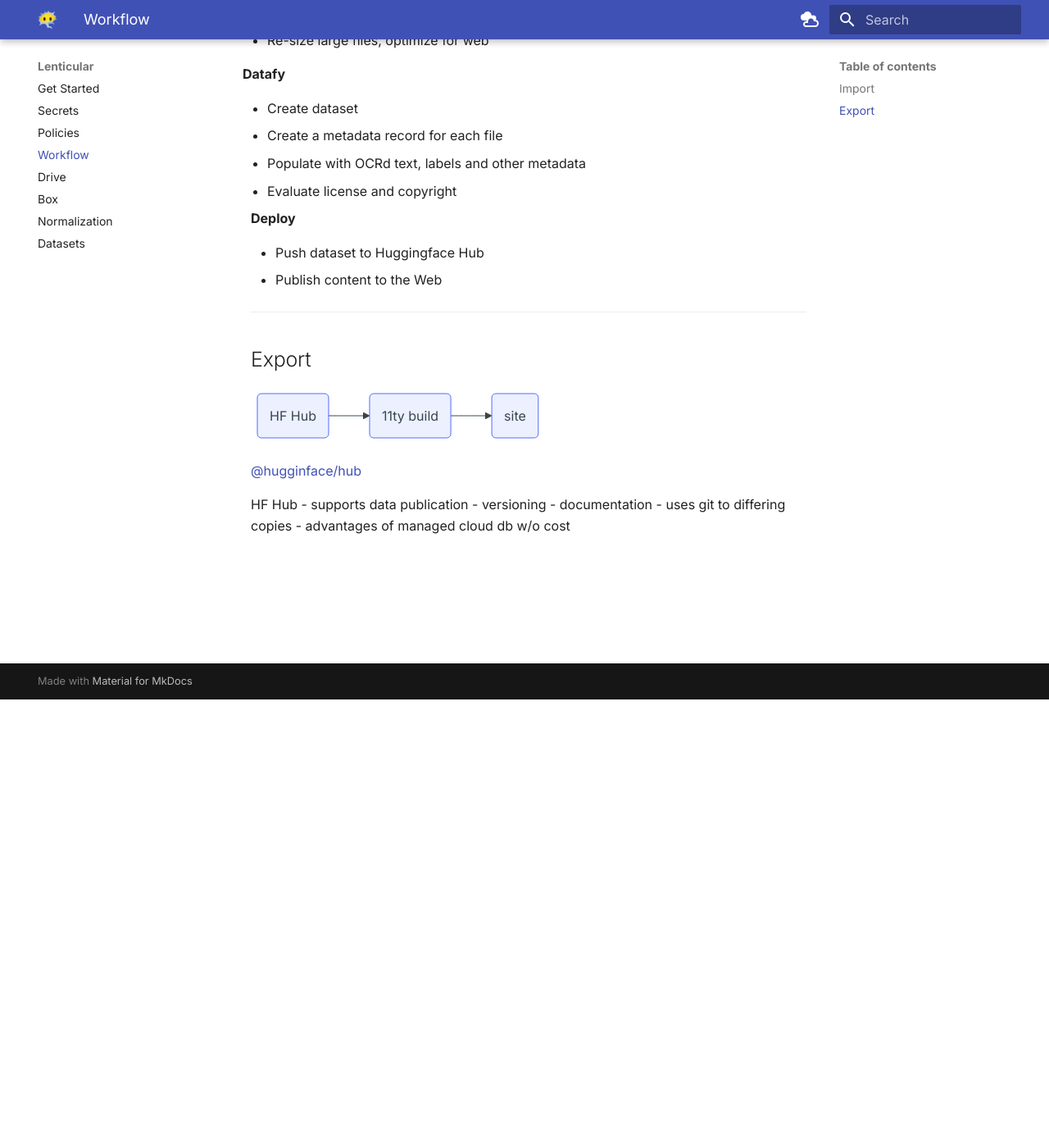
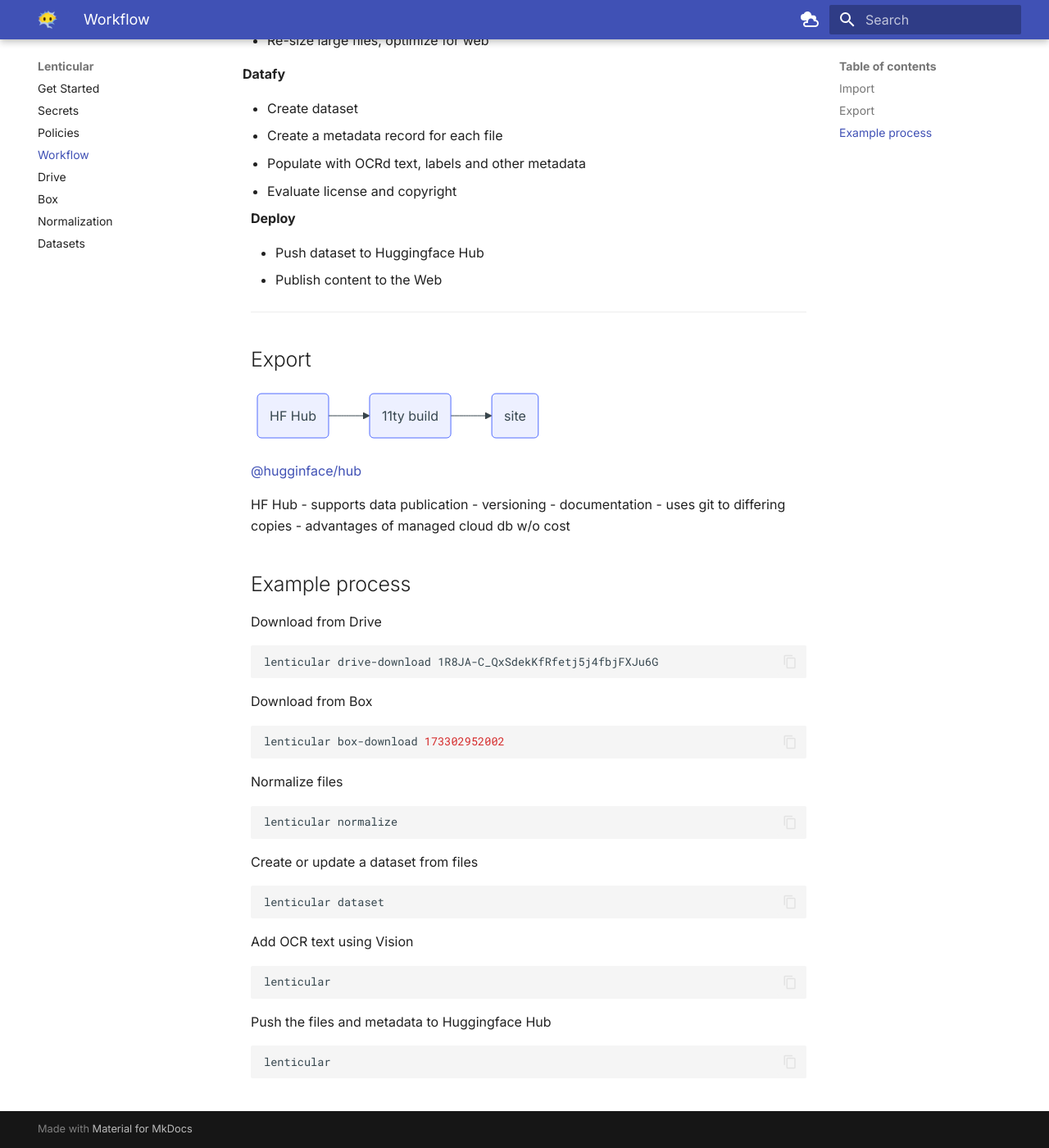
Before and after one commit to apjanco/lenticular, an MkDocs documentation site: the page built from docs/workflow.md, in a window 1280 px wide and 1400 px high, scrolled down 547 px. Shown: the whole window at 82% size. Built offline with MkDocs 1.6.1 and Material for MkDocs 9.7.7, drawn with Linux system fonts in a browser that asks for light colours.

Commit message:
prep for demo

````diff
--- a/docs/workflow.md
+++ b/docs/workflow.md
@@ -49,3 +49,35 @@
 - documentation
 - uses git to differing copies
 - advantages of managed cloud db w/o cost
+
+
+## Example process
+
+Download from Drive
+```bash
+lenticular drive-download 1R8JA-C_QxSdekKfRfetj5j4fbjFXJu6G
+```
+
+Download from Box
+```bash
+lenticular box-download 173302952002
+```
+
+Normalize files
+```bash
+lenticular normalize
+```
+Create or update a dataset from files
+```bash
+lenticular dataset
+```
+
+Add OCR text using Vision
+```bash
+lenticular
+```
+
+Push the files and metadata to Huggingface Hub
+```bash
+lenticular
+```
````
Also changed, not shown: README.md (+10 -0 lines), 3 other files.
